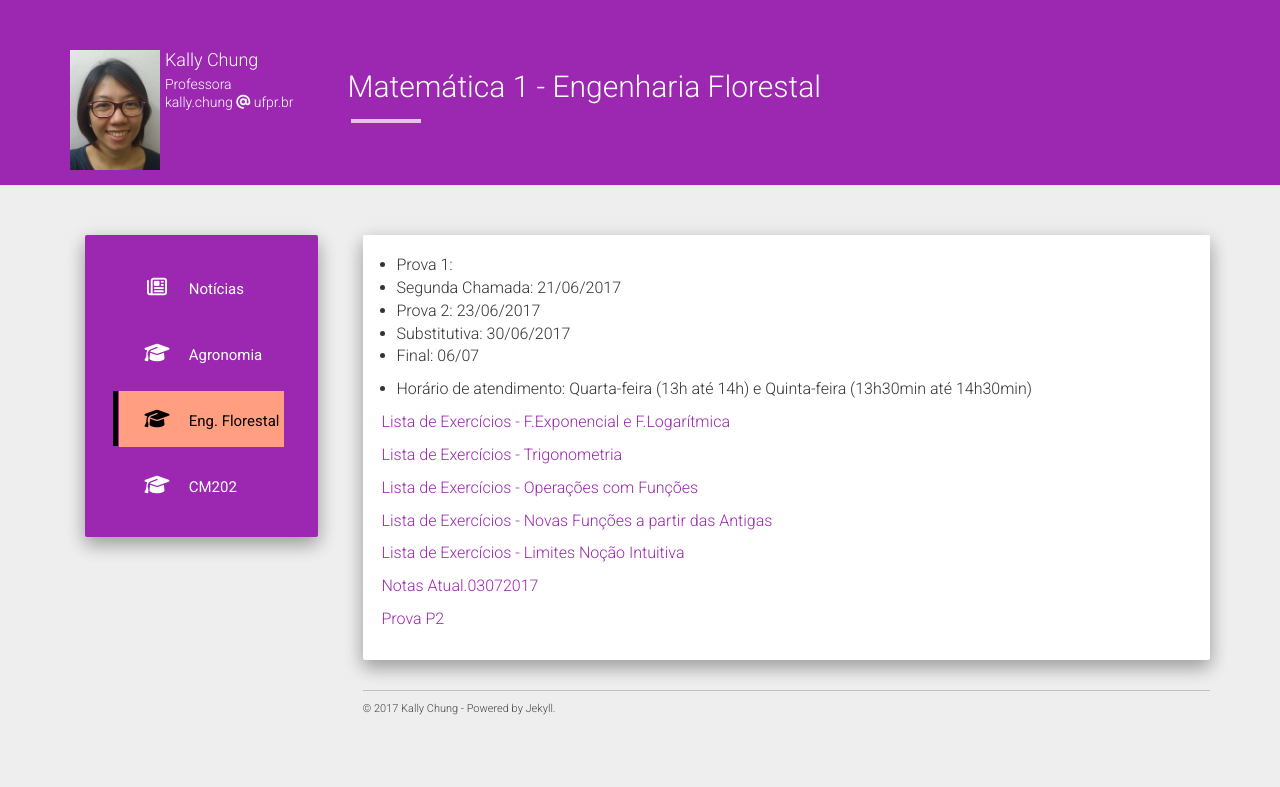
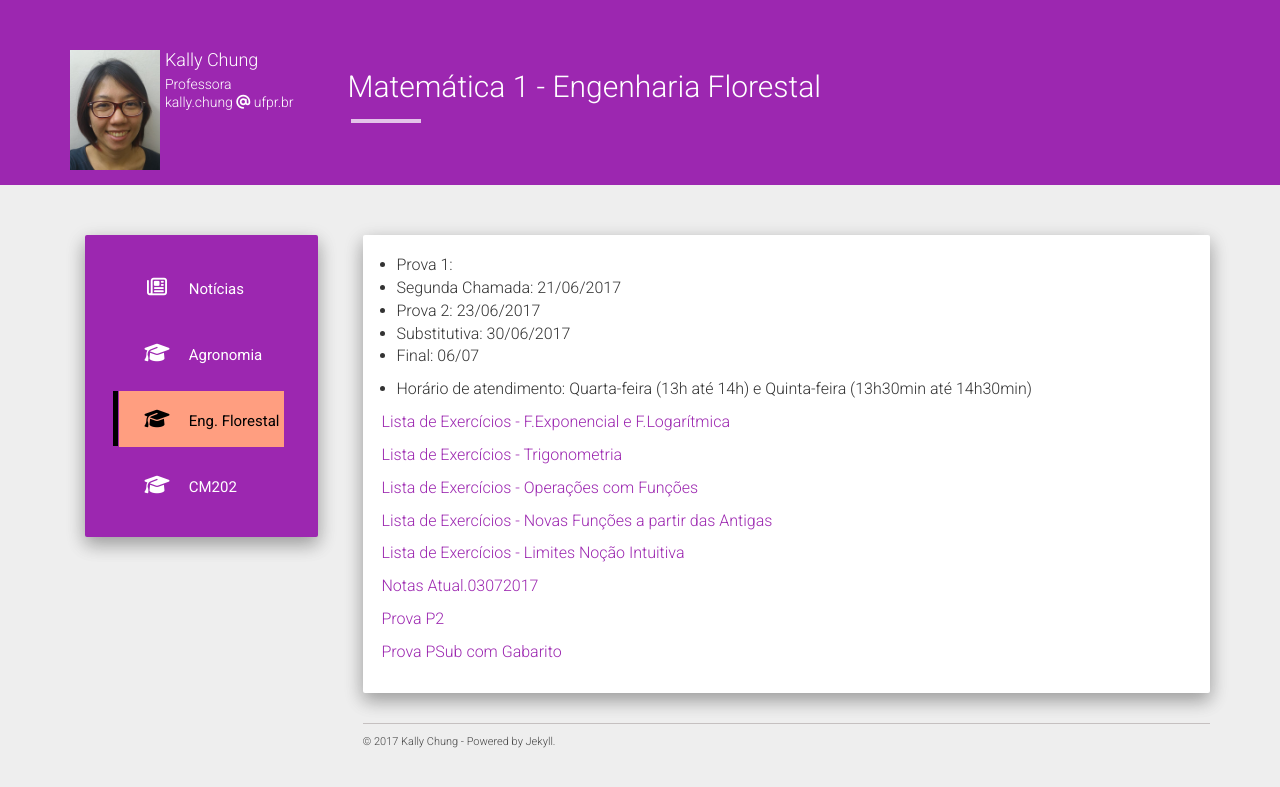
Before and after one commit to chunggnuhc/chunggnuhc.github.io, a Jekyll site: the page built from engflor.md, in a window 1280 px wide. Shown: the top 787 px of the page. Built offline with Jekyll 4.4.1, drawn with Linux system fonts in a browser that asks for light colours; nearby versions of some CDN libraries.

Commit message:
PSubEGabarito - EngFlorestal - adicionada

```diff
--- a/engflor.md
+++ b/engflor.md
@@ -25,3 +25,5 @@ permalink: /engflor/
 [Notas Atual.03072017](/disciplinas/Notas-PSub-EngFlorestal-Site.pdf)
 
 [Prova P2](/disciplinas/prova3.pdf)
+
+[Prova PSub com Gabarito](/disciplinas/psub - gabarito.pdf)
```
